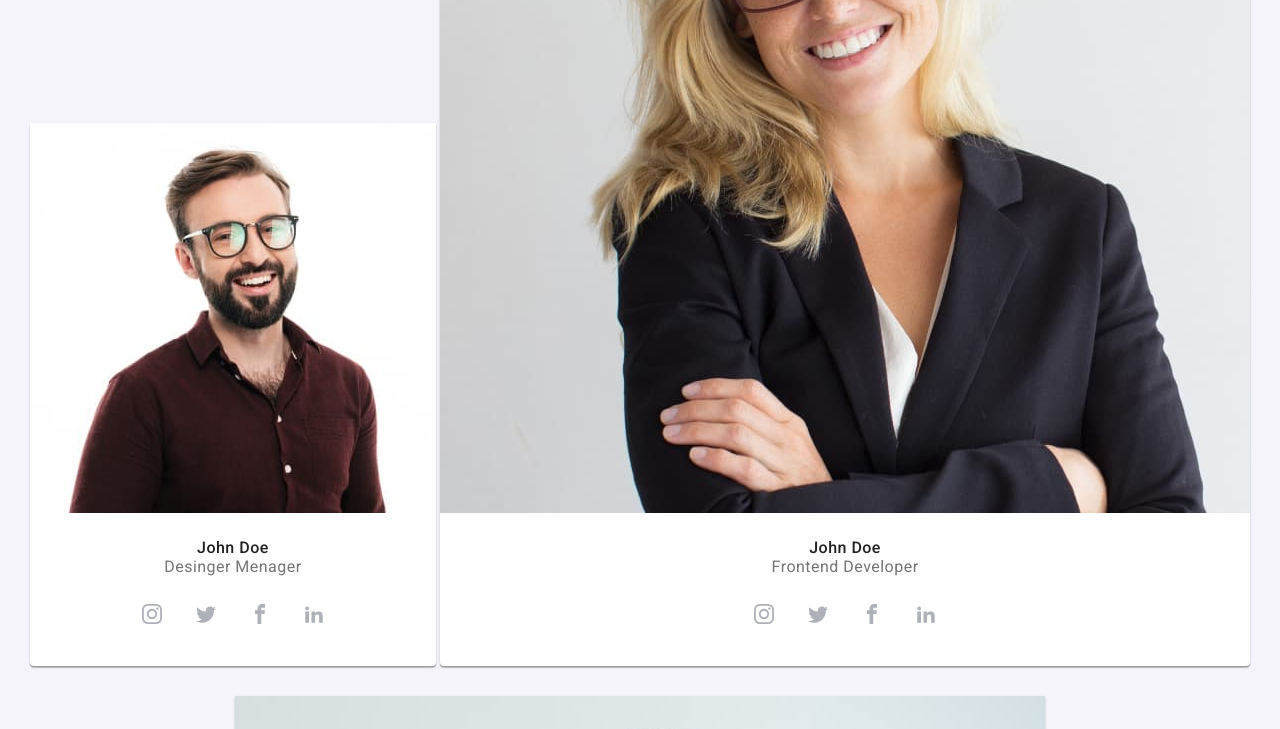
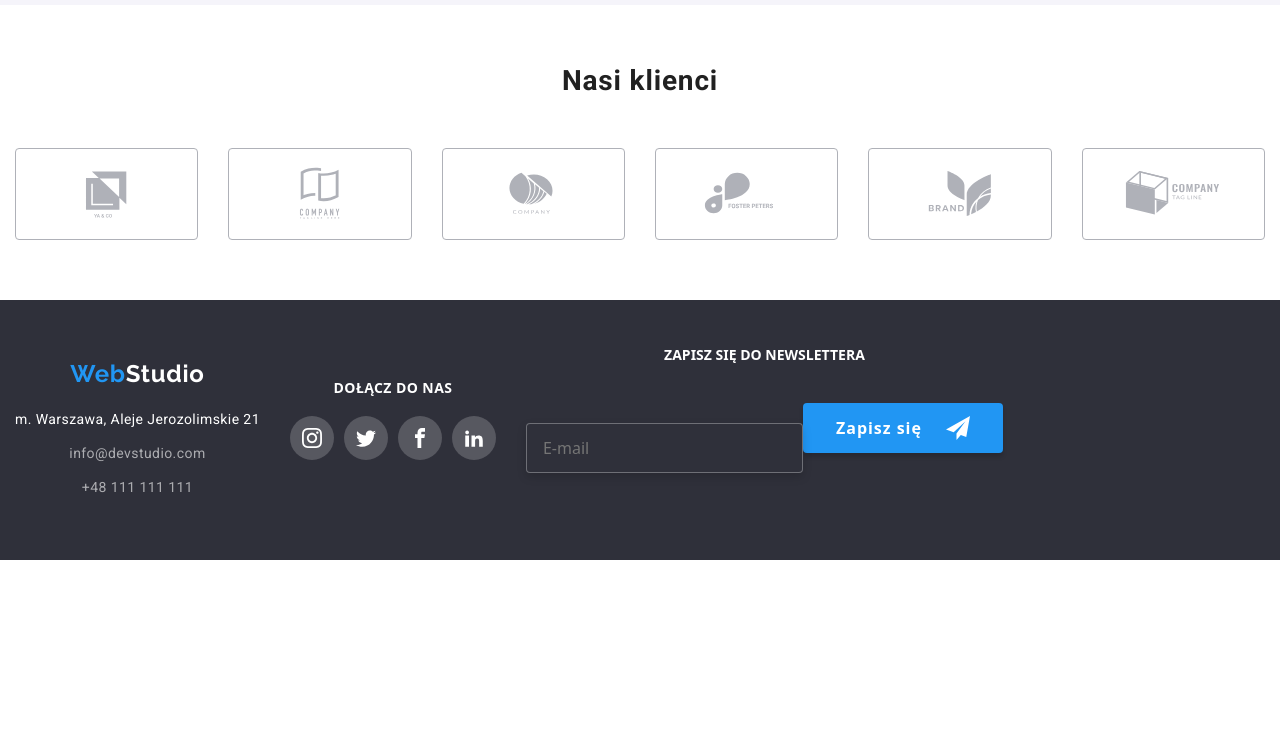
Before and after one commit to AleksandraDrzewiecka/goit-markup-hw-08, a plain HTML site: page index.html in a window 1280 px wide. Shown: the part 1620-2349 px from the top of the page. After the commit the page ends 2180 px from the top, so only its background shows below. Drawn offline with nearby package versions, Linux system fonts and the light colour scheme.

Commit message:
responisiv

```diff
--- a/index.html
+++ b/index.html
@@ -298,6 +298,7 @@
 
 <footer>
     <div class="footer container">
+    <div class="footer__desktop">
         <section class="footer__tablet section">
         <div class="footer__one">
         <a href="index.html" class="footer__logo"><span class="footer__color">Web</span>Studio</a>
@@ -358,6 +359,7 @@
                     </svg>
                 </button></div>
             </form>
+        </div>
     </div>
     </div>
 </footer>
--- a/sass/components/_footer.scss
+++ b/sass/components/_footer.scss
@@ -100,9 +100,7 @@
             background-color: var(--focus-color);
         }
     }
-    &__newsletter {
 
-    }
     &__header {
         font-weight: 700;
         line-height: 1.14;
@@ -173,3 +171,25 @@
         width:50%;
     }
 }
+@media screen and (min-width:1200px){
+    .footer{
+        display: flex;
+        align-items: baseline;
+        justify-content: space-between;
+        width: 100%;
+
+        &__tablet {
+                display: flex;
+                align-items: center;
+                gap:30px;
+            }
+        &__desktop {
+                display: flex;
+                align-items: center;
+                gap:30px;
+            }
+        &__block{
+            display: flex;
+            align-items: center;
+        }
+    }}
--- a/sass/components/_index-customers.scss
+++ b/sass/components/_index-customers.scss
@@ -57,3 +57,9 @@
     .customers__unit {
             flex-basis: calc((100% - 60px)/ 3);
         }}
+
+@media screen and (min-width:1200px) {
+    .customers__unit {
+            flex-basis: calc((100% - 150px)/ 6);
+        }
+}
--- a/sass/components/_index-hacking.scss
+++ b/sass/components/_index-hacking.scss
@@ -1,5 +1,5 @@
+@media screen and (min-width:1200px) {
 .hacking {
-    display: none;
     padding-bottom: 94px;
     &__title {
             color: var(--header-color);
@@ -40,4 +40,4 @@
             height: 70px;
             background: rgba(47, 48, 58, 0.8);
         }
-}
+}}
--- a/sass/components/_index-team.scss
+++ b/sass/components/_index-team.scss
@@ -83,8 +83,23 @@
     .team{
         &__list{
             display: flex;
+            justify-content: center;
             flex-wrap: wrap;
             gap:30px;
         }
         &__person{
         flex-basis: calc(50% - 15px);}}}
+
+@media screen and (min-width:1200px){
+    .team {
+            &__list {
+                display: flex;
+                flex-wrap: wrap;
+                gap: 30px;
+            }
+
+            &__person {
+                flex-basis: calc(25% - 30px);
+            }
+        }
+    }
--- a/sass/components/_index-unit.scss
+++ b/sass/components/_index-unit.scss
@@ -53,3 +53,13 @@
         }
     }
 }
+@media screen and (min-width:1200px) {
+    .unit {
+            display: flex;
+            flex-wrap: wrap;
+            gap: 30px;
+
+            &__list {
+                flex-basis: calc(25% - 30px);
+            }
+        }}
```
Also changed, not shown: css/main.css, css/main.min.css, 2 other files. Lines whose indentation alone changed are shown as unchanged.
